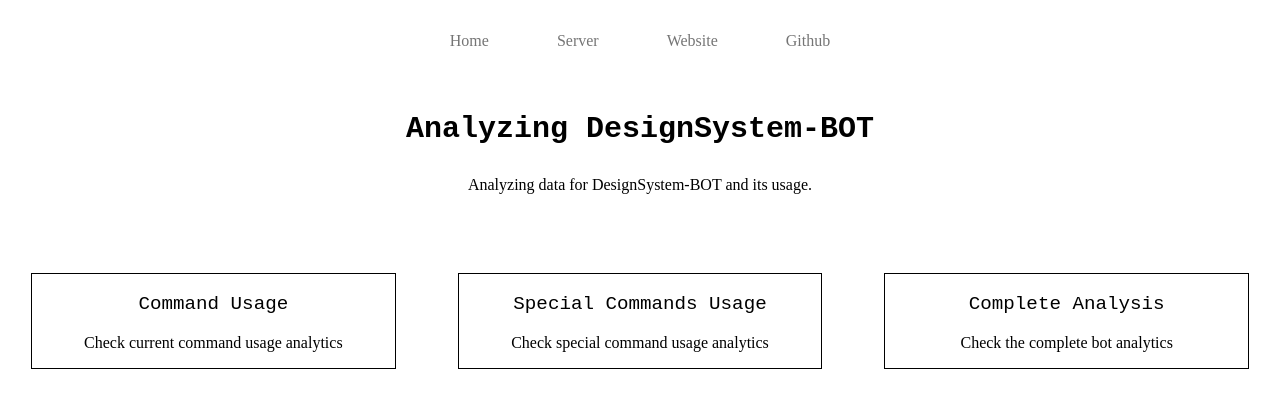
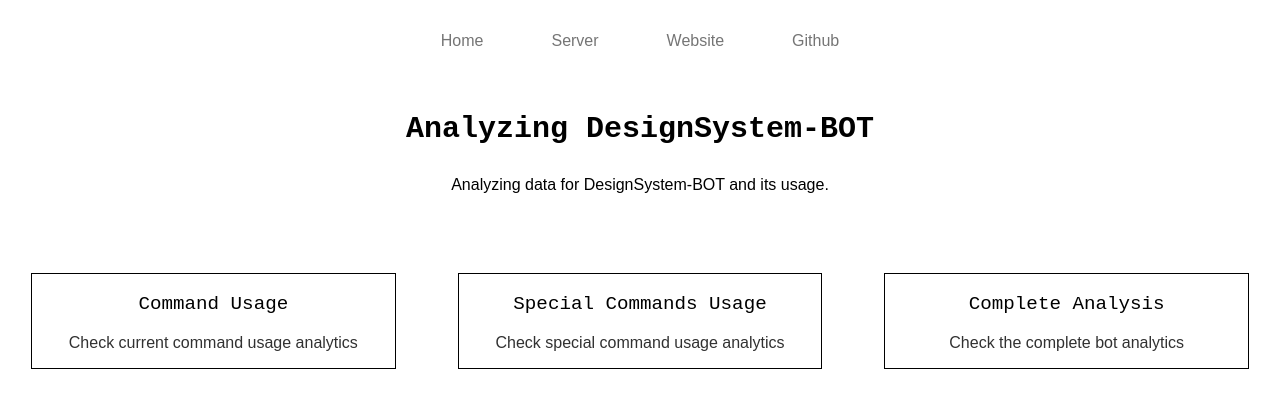
Before and after one commit to yashsehgal/designsystem-bot, a plain HTML site: page analytics/index.htm in a window 1280 px wide. Drawn offline with Linux system fonts and the light colour scheme; a script that the page names is missing.

Commit message:
analytics feature added

```diff
--- a/analytics/style.scss
+++ b/analytics/style.scss
@@ -1,3 +1,10 @@
+::selection {
+  background-color: black;
+  // background-image: url('/love-open-source@2x.png');
+  color: white;
+}
+
+
 body {
   margin-top: 0;
   margin-left: 0;
@@ -17,7 +24,7 @@ body {
   color: rgb(117, 117, 117);
   margin-left: 2em;
   margin-right: 2em;
-  // font-family: Arial, Helvetica, sans-serif;
+  font-family: Arial, Helvetica, sans-serif;
 }
 
 .option:hover {
@@ -45,6 +52,7 @@ body {
 
 .desc {
   color: black;
+  font-family: Arial, Helvetica, sans-serif;
 }
 
 .card-title {
@@ -54,7 +62,8 @@ body {
 }
 
 .card-desc {
-  color: black;
+  color: rgb(49, 49, 49);
+  font-family: Arial, Helvetica, sans-serif;
 }
 
 .flex-card {
```
Also changed, not shown: analytics/style.css, 1 other file.
